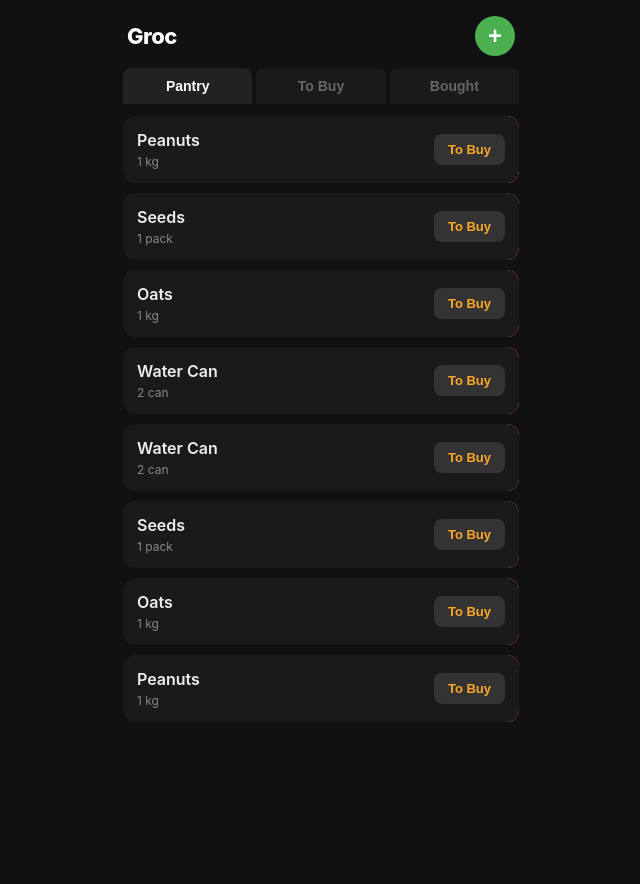
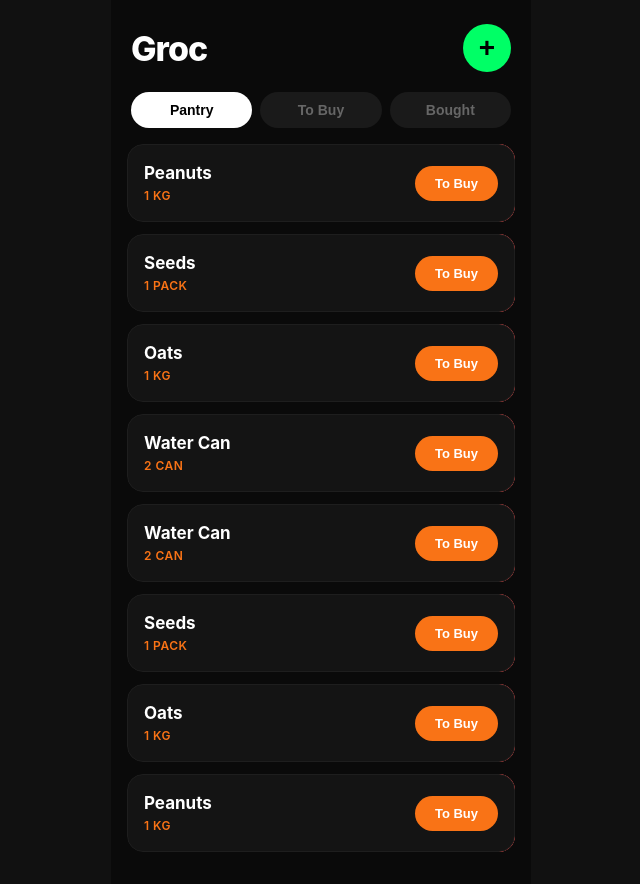
Before and after one commit to Schifer/Groc, a React (Vite) app: page / in a window 1280 px wide. Both pictures are taken after a click on the button "Pantry". Shown: the whole page, without its empty margins (319-959 px from the left). Before the commit the page ends 800 px from the top, so only its background shows below. Built offline with nearby package versions, Linux system fonts and the light colour scheme.

Commit message:
v0.7 - UI redesign matching reference

```diff
--- a/src/App.jsx
+++ b/src/App.jsx
@@ -11,36 +11,39 @@ const TABS = ['Pantry', 'To Buy', 'Bought'];
 const styles = {
   container: {
     maxWidth: 420, margin: '0 auto', minHeight: '100vh',
-    display: 'flex', flexDirection: 'column', background: '#111'
+    display: 'flex', flexDirection: 'column', background: '#0a0a0a',
+    fontFamily: "-apple-system, BlinkMacSystemFont, 'Segoe UI', Roboto, sans-serif"
   },
   header: {
-    padding: '16px 16px 0', display: 'flex',
+    padding: '24px 20px 0', display: 'flex',
     justifyContent: 'space-between', alignItems: 'center'
   },
-  logo: { fontSize: 22, fontWeight: 800, color: '#fff', letterSpacing: -0.5 },
+  logo: {
+    fontSize: 34, fontWeight: 800, color: '#fff', letterSpacing: -1
+  },
   addBtn: {
-    width: 40, height: 40, borderRadius: '50%', border: 'none',
-    background: '#4caf50', color: '#fff', fontSize: 24,
-    fontWeight: 600, cursor: 'pointer', display: 'flex',
+    width: 48, height: 48, borderRadius: '50%', border: 'none',
+    background: '#00ff66', color: '#000', fontSize: 28,
+    fontWeight: 700, cursor: 'pointer', display: 'flex',
     alignItems: 'center', justifyContent: 'center', lineHeight: 1
   },
   tabs: {
-    display: 'flex', padding: '12px 12px 0', gap: 4
+    display: 'flex', padding: '20px 20px 0', gap: 8
   },
   tab: {
     flex: 1, padding: '10px 0', textAlign: 'center',
-    border: 'none', borderRadius: '8px 8px 0 0',
+    border: 'none', borderRadius: 20,
     fontSize: 14, fontWeight: 600, cursor: 'pointer',
     background: '#1a1a1a', color: '#666'
   },
   tabActive: {
     flex: 1, padding: '10px 0', textAlign: 'center',
-    border: 'none', borderRadius: '8px 8px 0 0',
+    border: 'none', borderRadius: 20,
     fontSize: 14, fontWeight: 600, cursor: 'pointer',
-    background: '#222', color: '#fff'
+    background: '#fff', color: '#000'
   },
   content: {
-    flex: 1, paddingTop: 12, paddingBottom: 20
+    flex: 1, paddingTop: 16, paddingBottom: 20
   }
 };
 
--- a/src/views/Bought.jsx
+++ b/src/views/Bought.jsx
@@ -26,22 +26,27 @@ function getBoughtTimestamp(item) {
 }
 
 const styles = {
-  list: { padding: '0 12px' },
+  list: { padding: '0 16px' },
   card: {
-    background: '#1a1a1a', borderRadius: 12, padding: 14,
-    marginBottom: 10, display: 'flex', justifyContent: 'space-between',
-    alignItems: 'center'
+    background: '#141414', borderRadius: 16, padding: '18px 16px',
+    marginBottom: 12, display: 'flex', justifyContent: 'space-between',
+    alignItems: 'center', border: '1px solid #1e1e1e'
   },
-  name: { fontSize: 16, fontWeight: 600, color: '#eee' },
-  meta: { fontSize: 12, color: '#888', marginTop: 4 },
-  time: { fontSize: 11, color: '#4caf50', marginTop: 4 },
+  name: { fontSize: 17, fontWeight: 700, color: '#fff' },
+  meta: {
+    fontSize: 12, color: '#f97316', marginTop: 5,
+    textTransform: 'uppercase', letterSpacing: 0.5, fontWeight: 600
+  },
+  time: {
+    fontSize: 11, color: '#00ff66', marginTop: 4, fontWeight: 600
+  },
   btn: {
-    padding: '8px 16px', border: 'none', borderRadius: 8,
+    padding: '10px 20px', border: 'none', borderRadius: 20,
     background: '#2196f3', color: '#fff', fontSize: 13,
-    fontWeight: 600, cursor: 'pointer'
+    fontWeight: 700, cursor: 'pointer'
   },
   empty: {
-    textAlign: 'center', color: '#555', padding: 40, fontSize: 14
+    textAlign: 'center', color: '#444', padding: 50, fontSize: 15
   }
 };
 
--- a/src/views/Pantry.jsx
+++ b/src/views/Pantry.jsx
@@ -6,19 +6,19 @@ import EditItem from '../EditItem.jsx';
 const pulseKeyframes = `
 @keyframes restockPulse {
   0% { box-shadow: 0 0 0 0 rgba(255, 60, 60, 0.0); }
-  50% { box-shadow: 0 0 12px 2px rgba(255, 60, 60, 0.25); }
+  50% { box-shadow: 0 0 14px 3px rgba(255, 60, 60, 0.2); }
   100% { box-shadow: 0 0 0 0 rgba(255, 60, 60, 0.0); }
 }
 `;
 
 const styles = {
-  list: { padding: '0 12px', overflow: 'hidden' },
+  list: { padding: '0 16px', overflow: 'hidden' },
   cardWrapper: {
-    position: 'relative', marginBottom: 10, borderRadius: 12,
+    position: 'relative', marginBottom: 12, borderRadius: 16,
     overflow: 'hidden'
   },
   cardWrapperDue: {
-    position: 'relative', marginBottom: 10, borderRadius: 12,
+    position: 'relative', marginBottom: 12, borderRadius: 16,
     overflow: 'visible',
     animation: 'restockPulse 2.5s ease-in-out infinite'
   },
@@ -27,35 +27,44 @@ const styles = {
     display: 'flex', alignItems: 'stretch'
   },
   editBtn: {
-    width: 64, border: 'none', background: '#2196f3',
+    width: 70, border: 'none', background: '#2196f3',
     color: '#fff', fontSize: 13, fontWeight: 600, cursor: 'pointer'
   },
   delBtn: {
-    width: 64, border: 'none', background: '#ef5350',
+    width: 70, border: 'none', background: '#ef5350',
     color: '#fff', fontSize: 13, fontWeight: 600, cursor: 'pointer'
   },
   card: {
-    position: 'relative', background: '#1a1a1a', borderRadius: 12,
-    padding: 14, display: 'flex', justifyContent: 'space-between',
+    position: 'relative', background: '#141414', borderRadius: 16,
+    padding: '18px 16px', display: 'flex', justifyContent: 'space-between',
     alignItems: 'center', transition: 'transform 0.2s ease',
-    zIndex: 2
+    zIndex: 2, border: '1px solid #1e1e1e'
   },
   cardDue: {
-    position: 'relative', background: '#1a1a1a', borderRadius: 12,
-    padding: 14, display: 'flex', justifyContent: 'space-between',
+    position: 'relative', background: '#141414', borderRadius: 16,
+    padding: '18px 16px', display: 'flex', justifyContent: 'space-between',
     alignItems: 'center', transition: 'transform 0.2s ease',
-    zIndex: 2, borderLeft: '3px solid #ff3c3c'
+    zIndex: 2, borderLeft: '3px solid #ff3c3c', border: '1px solid #2a1a1a'
   },
-  name: { fontSize: 16, fontWeight: 600, color: '#eee' },
-  meta: { fontSize: 12, color: '#888', marginTop: 4 },
-  due: { fontSize: 11, color: '#ff3c3c', marginTop: 4, fontWeight: 600 },
+  name: { fontSize: 17, fontWeight: 700, color: '#fff' },
+  meta: {
+    fontSize: 12, color: '#f97316', marginTop: 5,
+    textTransform: 'uppercase', letterSpacing: 0.5, fontWeight: 600
+  },
+  cycle: {
+    fontSize: 11, color: '#555', marginTop: 3
+  },
+  due: {
+    fontSize: 10, color: '#ff3c3c', marginTop: 4, fontWeight: 700,
+    letterSpacing: 0.3
+  },
   toBuyBtn: {
-    padding: '8px 14px', border: 'none', borderRadius: 8,
-    fontSize: 13, fontWeight: 600, cursor: 'pointer',
-    background: '#333', color: '#ffa726', flexShrink: 0
+    padding: '10px 20px', border: 'none', borderRadius: 20,
+    fontSize: 13, fontWeight: 700, cursor: 'pointer',
+    background: '#f97316', color: '#fff', flexShrink: 0
   },
   empty: {
-    textAlign: 'center', color: '#555', padding: 40, fontSize: 14
+    textAlign: 'center', color: '#444', padding: 50, fontSize: 15
   }
 };
 
@@ -73,7 +82,7 @@ function SwipeCard({ children, onEdit, onDelete, isDue }) {
 
   function handleTouchMove(e) {
     const diff = e.touches[0].clientX - startX.current;
-    currentX.current = Math.min(0, Math.max(-128, diff));
+    currentX.current = Math.min(0, Math.max(-140, diff));
     if (cardRef.current) {
       cardRef.current.style.transform = `translateX(${currentX.current}px)`;
     }
@@ -83,7 +92,7 @@ function SwipeCard({ children, onEdit, onDelete, isDue }) {
     if (cardRef.current) {
       cardRef.current.style.transition = 'transform 0.2s ease';
       if (currentX.current < -50) {
-        cardRef.current.style.transform = 'translateX(-128px)';
+        cardRef.current.style.transform = 'translateX(-140px)';
       } else {
         cardRef.current.style.transform = 'translateX(0)';
       }
@@ -131,7 +140,7 @@ export default function Pantry({ items, onRefresh }) {
   }
 
   if (pantryItems.length === 0) {
-    return <div style={styles.empty}>Pantry is empty. Add items with +</div>;
+    return <div style={styles.empty}>Pantry is empty. Tap + to add items.</div>;
   }
 
   return (
@@ -151,9 +160,11 @@ export default function Pantry({ items, onRefresh }) {
                 <div style={styles.name}>{item.name}</div>
                 <div style={styles.meta}>
                   {item.quantity} {item.unit}
-                  {item.avgRestockDays > 0 && ` · ~${item.avgRestockDays}d cycle`}
                 </div>
-                {due && <div style={styles.due}>⚠ Restock due</div>}
+                {item.avgRestockDays > 0 && (
+                  <div style={styles.cycle}>~{item.avgRestockDays}d cycle</div>
+                )}
+                {due && <div style={styles.due}>⚠ RESTOCK DUE</div>}
               </div>
               <button
                 style={styles.toBuyBtn}
--- a/src/views/ToBuy.jsx
+++ b/src/views/ToBuy.jsx
@@ -3,21 +3,24 @@ import { moveToBought } from '../logic.js';
 import { putItem } from '../db.js';
 
 const styles = {
-  list: { padding: '0 12px' },
+  list: { padding: '0 16px' },
   card: {
-    background: '#1a1a1a', borderRadius: 12, padding: 14,
-    marginBottom: 10, display: 'flex', justifyContent: 'space-between',
-    alignItems: 'center'
+    background: '#141414', borderRadius: 16, padding: '18px 16px',
+    marginBottom: 12, display: 'flex', justifyContent: 'space-between',
+    alignItems: 'center', border: '1px solid #1e1e1e'
   },
-  name: { fontSize: 16, fontWeight: 600, color: '#eee' },
-  meta: { fontSize: 12, color: '#888', marginTop: 4 },
+  name: { fontSize: 17, fontWeight: 700, color: '#fff' },
+  meta: {
+    fontSize: 12, color: '#f97316', marginTop: 5,
+    textTransform: 'uppercase', letterSpacing: 0.5, fontWeight: 600
+  },
   btn: {
-    padding: '8px 16px', border: 'none', borderRadius: 8,
-    background: '#4caf50', color: '#fff', fontSize: 13,
-    fontWeight: 600, cursor: 'pointer'
+    padding: '10px 20px', border: 'none', borderRadius: 20,
+    background: '#00ff66', color: '#000', fontSize: 13,
+    fontWeight: 700, cursor: 'pointer'
   },
   empty: {
-    textAlign: 'center', color: '#555', padding: 40, fontSize: 14
+    textAlign: 'center', color: '#444', padding: 50, fontSize: 15
   }
 };
 
```
